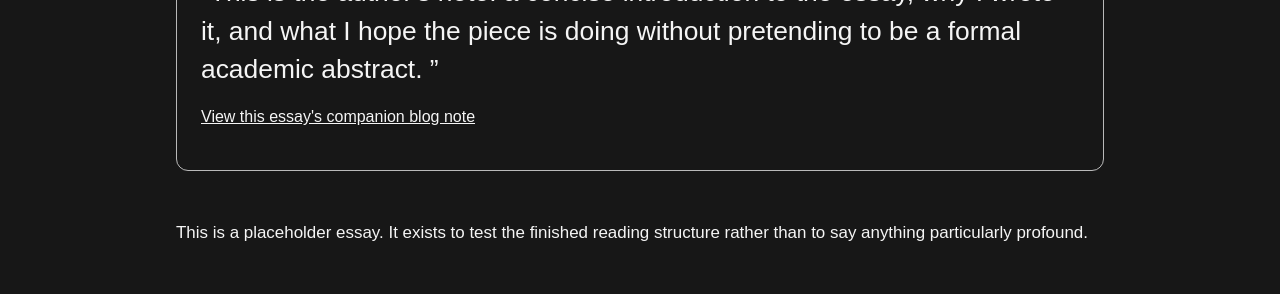
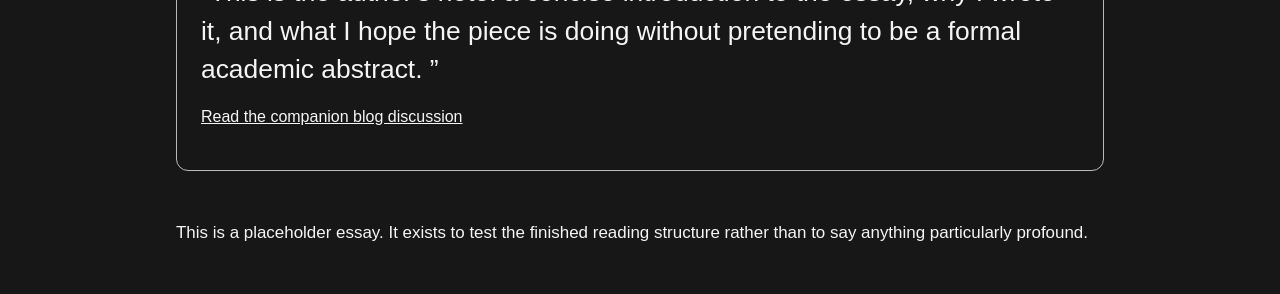
Before and after one commit to roxannewolfe/roxannewolfe.github.io, a Jekyll site: the page built from _publications/test-essay.md, in a window 1280 px wide. Shown: the part 358-652 px from the top of the page. Built offline with Jekyll 4.4.1, drawn with Linux system fonts in a browser that asks for light colours.

Commit message:
Link publications to optional companion blog discussions

```diff
--- a/_layouts/publication.html
+++ b/_layouts/publication.html
@@ -24,16 +24,16 @@
     <aside class="author-note" aria-label="Author's note">
       <p class="author-note-label">Author's note</p>
       <blockquote>“{{ page.author_note }}”</blockquote>
-      {% if page.type == "essay" %}
-        <p class="companion-note-link"><a href="{{ '/blog/' | relative_url }}#blog-publication-{{ page.slug }}">View this essay's companion blog note</a></p>
+      {% if page.blog_note %}
+        <p class="companion-note-link"><a href="{{ '/blog/' | relative_url }}#blog-publication-{{ page.slug }}">Read the companion blog discussion</a></p>
       {% endif %}
     </aside>
   {% elsif page.summary %}
     <aside class="author-note" aria-label="Author's note">
       <p class="author-note-label">Author's note</p>
       <blockquote>“{{ page.summary }}”</blockquote>
-      {% if page.type == "essay" %}
-        <p class="companion-note-link"><a href="{{ '/blog/' | relative_url }}#blog-publication-{{ page.slug }}">View this essay's companion blog note</a></p>
+      {% if page.blog_note %}
+        <p class="companion-note-link"><a href="{{ '/blog/' | relative_url }}#blog-publication-{{ page.slug }}">Read the companion blog discussion</a></p>
       {% endif %}
     </aside>
   {% endif %}
@@ -46,5 +46,3 @@
     <a href="{{ '/archive/' | relative_url }}">Back to archive</a>
   </footer>
 </article>
-
-<script src="{{ '/assets/js/reader-notes.js' | relative_url }}" defer></script>
```
